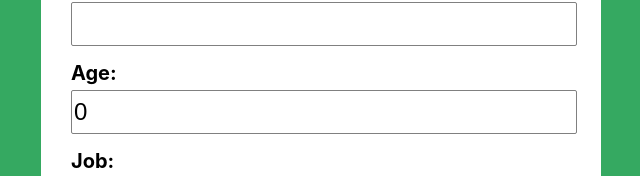
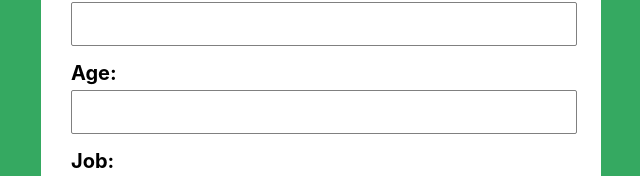
Before and after one commit to dineshtamang14/TypeScript-user-keeper, a React (Create React App) app: page / in a window 1280 px wide. Shown: the part 267-443 px from the top of the page, without its empty margins (319-959 px from the left). Built offline with nearby package versions, Linux system fonts and the light colour scheme; the HTML template or start-up script is replaced by a standard one.

Commit message:
updated user sechma

```diff
--- a/src/App.tsx
+++ b/src/App.tsx
@@ -13,7 +13,7 @@ const App: React.FC = () => {
     currentUser: {
       name: "",
       email: "",
-      age: 0,
+      age: "",
       job: ""
     },
     allUsers: []
@@ -28,7 +28,7 @@ const App: React.FC = () => {
       ...userState,
       currentUser: {
         ...userState.currentUser,
-        [e.target.name]: e.target.name === "age" ? Number(e.target.value) : e.target.value
+        [e.target.name]: e.target.value
       }
     })
   }
@@ -39,7 +39,7 @@ const App: React.FC = () => {
       currentUser: {
         name: "",
         email: "",
-        age: NaN,
+        age: "",
         job: "",
       },
       allUsers: [
--- a/src/components/user.tsx
+++ b/src/components/user.tsx
@@ -4,7 +4,7 @@ import "./user.css";
 export interface UserInterface {
     name: string;
     email: string;
-    age?: number; //optional
+    age?: string; //optional
     job: string;
   }
 
```
